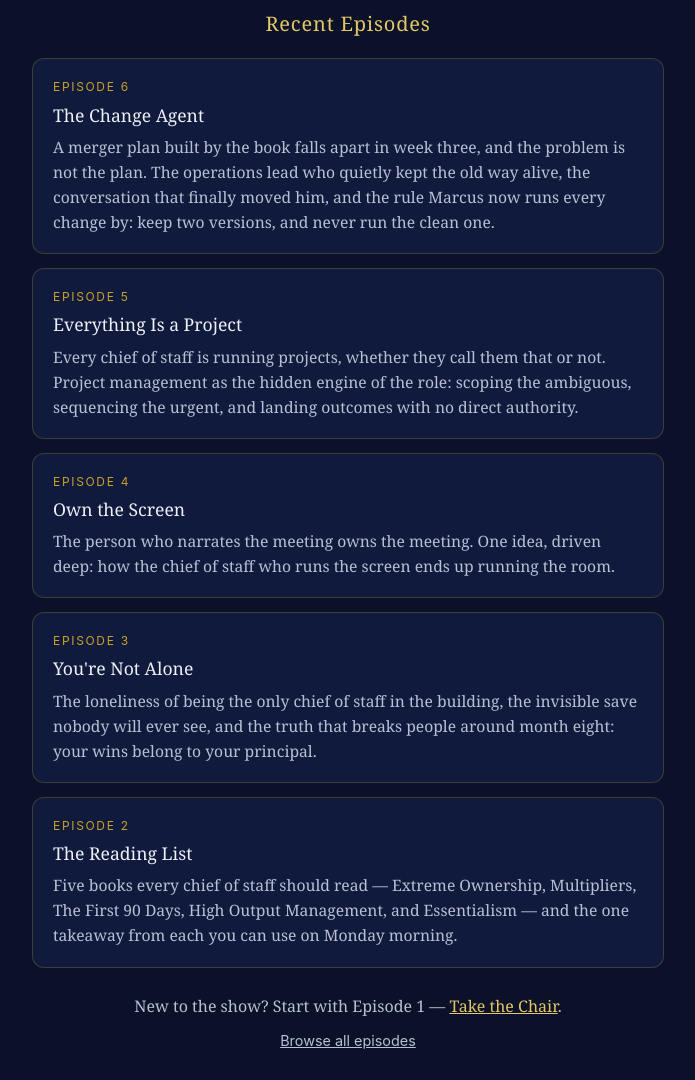
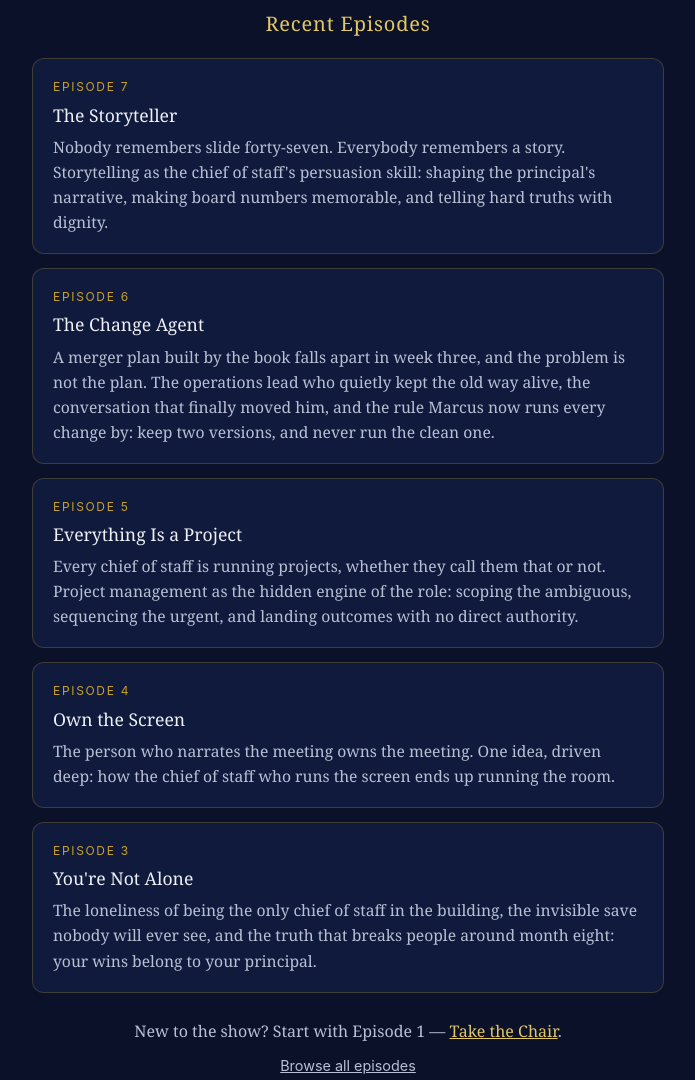
Before and after one commit to mohito91/chiefofstaffconfidential, a plain HTML site: page index.html in a window 1280 px wide. Shown: the part 900-1980 px from the top of the page, without its empty margins (292-987 px from the left). Drawn offline with Linux system fonts and the light colour scheme.

Commit message:
Add files via upload

```diff
--- a/index.html
+++ b/index.html
@@ -111,6 +111,12 @@
 
   <h2>Recent Episodes</h2>
 
+  <a class="episode" href="episodes/the-storyteller.html">
+    <div class="num">Episode 7</div>
+    <h3>The Storyteller</h3>
+    <p>Nobody remembers slide forty-seven. Everybody remembers a story. Storytelling as the chief of staff's persuasion skill: shaping the principal's narrative, making board numbers memorable, and telling hard truths with dignity.</p>
+  </a>
+
   <a class="episode" href="episodes/the-change-agent.html">
     <div class="num">Episode 6</div>
     <h3>The Change Agent</h3>
@@ -135,12 +141,6 @@
     <p>The loneliness of being the only chief of staff in the building, the invisible save nobody will ever see, and the truth that breaks people around month eight: your wins belong to your principal.</p>
   </a>
 
-  <a class="episode" href="episodes/the-reading-list.html">
-    <div class="num">Episode 2</div>
-    <h3>The Reading List</h3>
-    <p>Five books every chief of staff should read — Extreme Ownership, Multipliers, The First 90 Days, High Output Management, and Essentialism — and the one takeaway from each you can use on Monday morning.</p>
-  </a>
-
   <p class="start-here">New to the show? Start with Episode 1 — <a href="episodes/take-the-chair.html">Take&nbsp;the&nbsp;Chair</a>.</p>
 
   <p class="all-episodes"><a href="episodes/">Browse all episodes</a></p>
```
